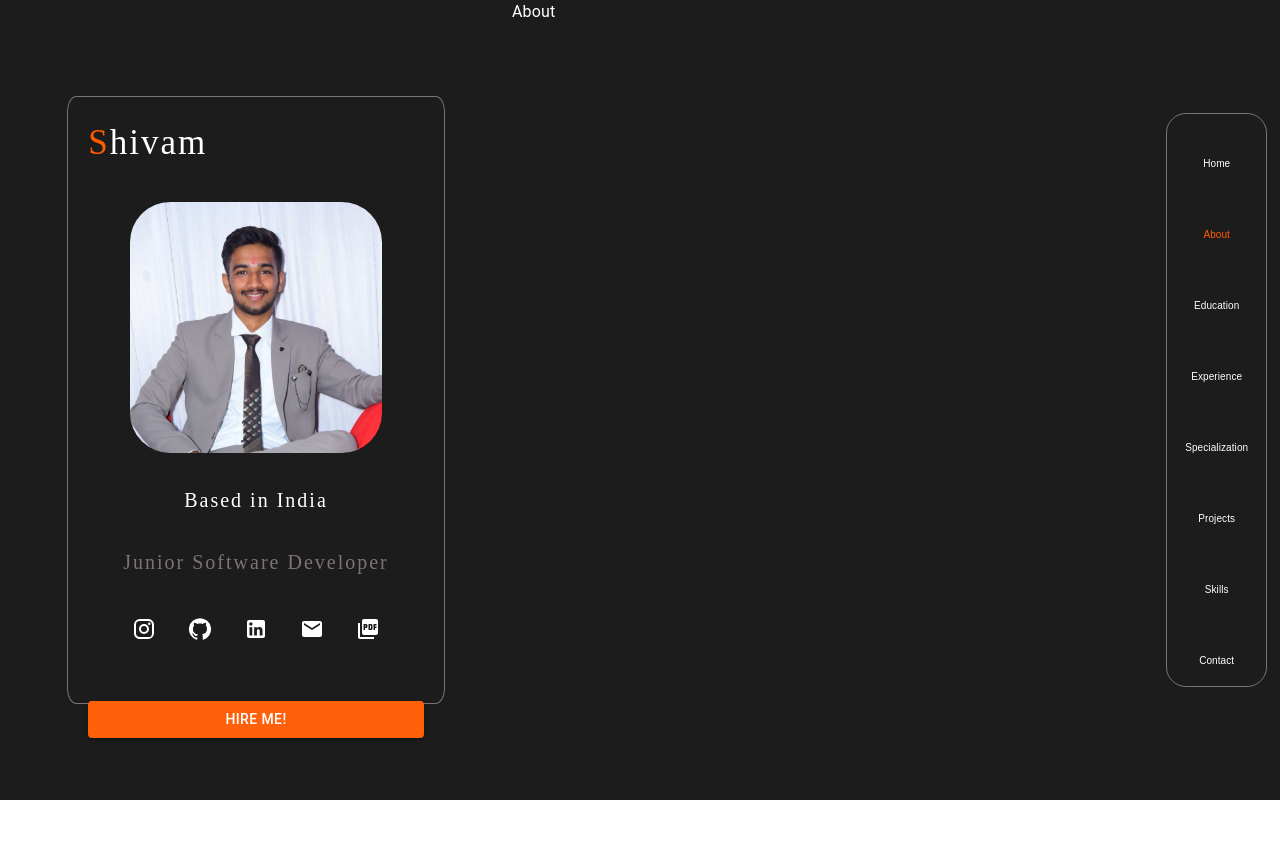
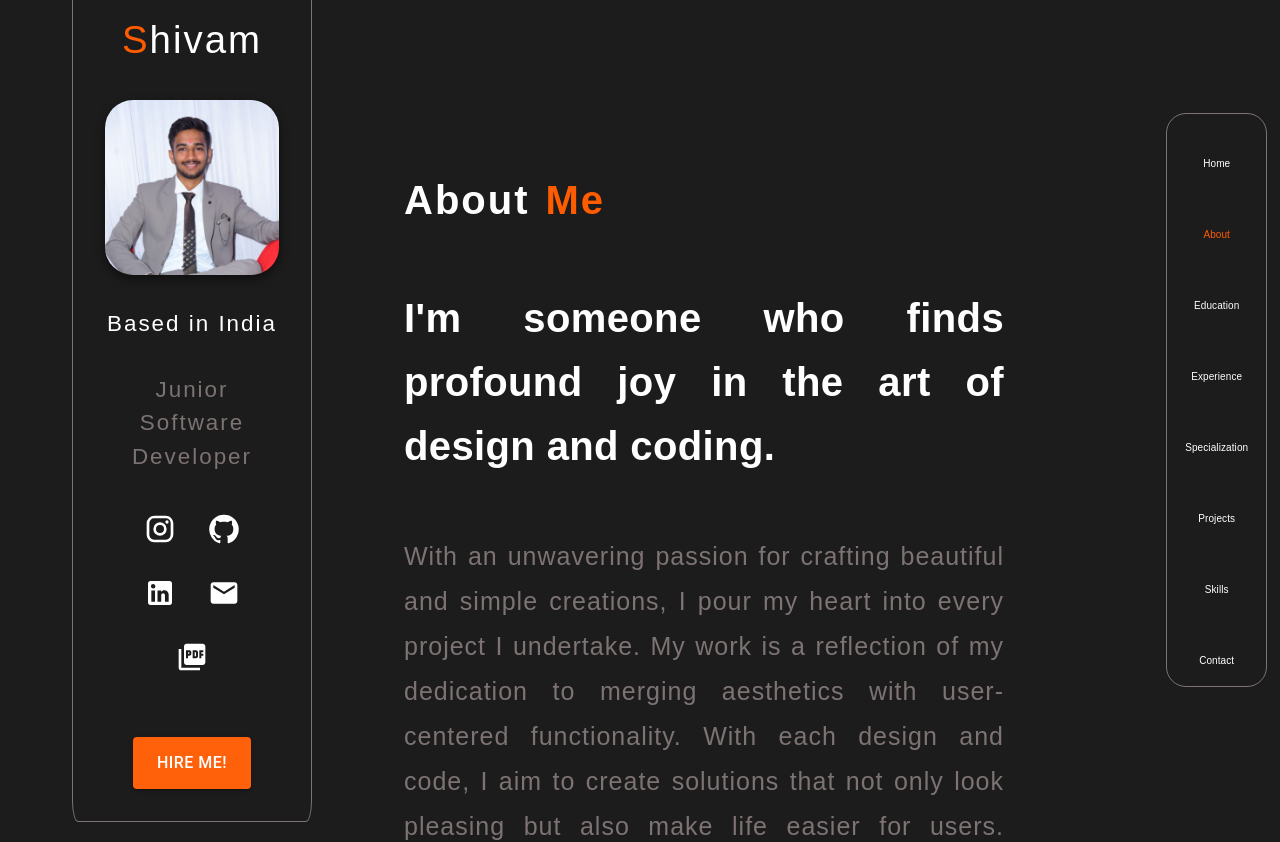
Before and after one commit to Shivamingale3/shivam-ingale-frontend, a React (Create React App) app: page /about in a window 1280 px wide. Shown: the top 842 px of the page. Before the commit the page ends 800 px from the top, so only its background shows below. Built offline with nearby package versions, Linux system fonts and the light colour scheme; some icons are missing.

Commit message:
[ADD]: responsiveness

```diff
--- a/src/Home.js
+++ b/src/Home.js
@@ -12,48 +12,54 @@ const Root = styled.div`
   background-color: #1D1C1D;
 `;
 
-
 export default function Home({ children }) {
-
-
   return (
     <Root>
       <CssBaseline />
+      {/* Profile Section */}
       <Grid2
         aria-label="profile-grid"
         sx={{
           display: 'flex',
           justifyContent: 'center',
           alignItems: 'center',
-          width: '40vw',
+          flexBasis: '30%', // Increase to 30% of the width
           height: '100vh',
           padding: '20px',
+          maxWidth: '30%', // Match the flexBasis
+          minWidth: '300px', // Ensure a minimum width for smaller screens
         }}
       >
-
         <Profile />
       </Grid2>
+
+      {/* Middle Section */}
       <Grid2
         aria-label="middle-grid"
         item
         color={'white'}
         sx={{
-          minWidth: '50vw',
+          flexBasis: '50%', // Middle section gets 50% of the width
           minHeight: '100vh',
+          padding: '20px', // Adds padding for breathing room
+          overflow: 'auto', // Handles overflow gracefully
         }}
       >
         {children}
         <Outlet />
       </Grid2>
+
+      {/* Sidebar Section */}
       <Grid2
         aria-label="sidebar-grid"
         sx={{
           display: 'flex',
           justifyContent: 'end',
           alignItems: 'center',
-          width: '10vw',
+          flexBasis: '20%', // Reduce Sidebar width slightly
           height: '100vh',
-          paddingRight: '1%'
+          paddingRight: '1%',
+          maxWidth: '20%', // Match the flexBasis
         }}
       >
         <Sidebar />
--- a/src/components/About.js
+++ b/src/components/About.js
@@ -1,9 +1,109 @@
-import React from 'react'
+import { useTheme } from '@emotion/react';
+import { Grid2, Typography } from '@mui/material';
+import React from 'react';
 
 const About = () => {
+  const colorTheme = useTheme();
+
   return (
-    <div>About</div>
-  )
-}
+    <Grid2
+      container
+      sx={{
+        height: '100%',
+        width: '100%',
+        display: 'flex',
+        flexDirection: 'column',
+        justifyContent: 'start',
+        alignItems: 'start',
+        paddingTop: '25%',
+        boxSizing: 'border-box',
+        overflow: 'auto', // Scroll if content overflows
+        color: 'white',
+      }}
+      gap={5}
+    >
+      {/* Title Section */}
+      <Grid2
+        sx={{
+          display: 'flex',
+          flexWrap: 'nowrap',
+          alignItems: 'center',
+          gap: 2,
+        }}
+      >
+        <Typography
+          fontFamily={['Rowdies', 'sans-serif']}
+          fontWeight={'bold'}
+          letterSpacing={2}
+          fontSize={40}
+          color={colorTheme.palette.accent.light}
+          sx={{
+            whiteSpace: 'nowrap',
+          }}
+        >
+          About
+        </Typography>
+        <Typography
+          fontFamily={['Rowdies', 'sans-serif']}
+          fontWeight={'bold'}
+          letterSpacing={2}
+          fontSize={40}
+          color={colorTheme.palette.accent.main}
+          sx={{
+            whiteSpace: 'nowrap',
+          }}
+        >
+          Me
+        </Typography>
+      </Grid2>
 
-export default About
+      {/* Short Paragraph */}
+      <Grid2 sx={{
+        marginTop: 2,
+        display: 'flex',
+        justifyContent: 'center',
+        alignItems: 'center',
+      }}>
+        <Typography
+          fontFamily={['Rowdies', 'sans-serif']}
+          fontSize={40}
+          color={colorTheme.palette.accent.light}
+          fontWeight={'bold'}
+          sx={{
+            wordBreak: 'break-word',
+            lineHeight: 1.6,
+            textAlign: 'justify',
+          }}
+        >
+          I'm someone who finds profound joy in the art of design and coding.
+        </Typography>
+      </Grid2>
+
+      {/* Long Paragraph */}
+      <Grid2 sx={{ marginTop: 2 }}>
+        <Typography
+          fontFamily={['Rowdies', 'sans-serif']}
+          letterSpacing={1}
+          fontSize={25}
+          fontWeight={400}
+          color={colorTheme.palette.accent.hover}
+          sx={{
+            wordBreak: 'break-word',
+            lineHeight: 1.8,
+            textAlign: 'justify',
+          }}
+        >
+          With an unwavering passion for crafting beautiful and simple creations, I
+          pour my heart into every project I undertake. My work is a reflection of my
+          dedication to merging aesthetics with user-centered functionality. With
+          each design and code, I aim to create solutions that not only look pleasing
+          but also make life easier for users. Welcome to my world of elegant
+          simplicity, where every line of code and every pixel hold the essence of my
+          love for what I do.
+        </Typography>
+      </Grid2>
+    </Grid2>
+  );
+};
+
+export default About;
--- a/src/components/Profile.js
+++ b/src/components/Profile.js
@@ -2,144 +2,124 @@ import { useTheme } from "@emotion/react";
 import { GitHub, Instagram, LinkedIn, Mail, PictureAsPdf } from "@mui/icons-material";
 import { Avatar, Button, Grid2, IconButton, Typography } from "@mui/material";
 import React from "react";
-
 
 const Profile = () => {
   const colorTheme = useTheme();
 
   return (
     <Grid2
+      container
+      direction="column"
       sx={{
-        display: 'flex',
-        flexDirection: 'column',
-        height: '80%',
-        width: '80%',
-        padding: "20px",
+        height: "auto",
+        width: { xs: "100%", sm: "95%", md: "80%", lg: "70%" },
+        padding: { xs: "24px", sm: "32px" },
         backgroundColor: "#1D1C1D",
         color: "white",
         textAlign: "center",
         borderRadius: "2.5%",
-        borderColor: [colorTheme.palette.accent.hover],
-        border: '1px solid',
-      }}
-      gap={4}
-    >
-      <Grid2
-        sx={{
-          display: 'flex',
-          textAlign: 'start',
-          flexWrap: 'nowrap'
+        border: "1px solid",
+        borderColor: colorTheme.palette.accent.hover,
+        justifyContent: "center",
+        alignItems: "center",
+        gap: 4,
+        overflow: "hidden",
+        flexShrink: 0,
       }}
     >
+      {/* Name */}
+      <Grid2 item sx={{ display: "flex", justifyContent: "center" }}>
         <Typography
-          fontFamily={["Crete Round", 'serif']}
+          fontFamily={['Rowdies', 'sans-serif']}
           letterSpacing={2}
-          fontSize={35}
+          fontSize={{ xs: "1.8rem", sm: "2.4rem" }}
           color={colorTheme.palette.accent.main}
         >
           S
         </Typography>
         <Typography
-          fontFamily={["Crete Round", 'serif']}
+          fontFamily={['Rowdies', 'sans-serif']}
           letterSpacing={2}
-          fontSize={35}
+          fontSize={{ xs: "1.8rem", sm: "2.4rem" }}
           color={colorTheme.palette.accent.light}
         >
           hivam
         </Typography>
       </Grid2>
-      <Grid2 sx={{
 
-        display: 'flex',
-        justifyContent: 'center',
-        alignItems: 'center'
-      }}>
+      {/* Avatar */}
+      <Grid2
+        item
+        sx={{
+          display: "flex",
+          justifyContent: "center",
+          alignItems: "center",
+          width: "100%",
+          maxWidth: "250px",
+        }}
+      >
         <Avatar
           variant="square"
           alt="Shivam"
           src="avatar.jpeg"
           sx={{
-            height: '100%',
-            width: '75%',
-            borderRadius: "16%"
-          }} />
+            width: "100%",
+            height: "auto",
+            borderRadius: "16%",
+            boxShadow: "0px 4px 10px rgba(0, 0, 0, 0.5)",
+          }}
+        />
       </Grid2>
+
+      {/* Location */}
       <Typography
-        fontFamily={["Crete Round", 'serif']}
+        fontFamily={['Rowdies', 'sans-serif']}
         letterSpacing={2}
-        fontSize={20}
+        fontSize={{ xs: "1.2rem", sm: "1.4rem" }}
         color={colorTheme.palette.accent.light}
       >
         Based in India
       </Typography>
+
+      {/* Role */}
       <Typography
-        fontFamily={["Crete Round", 'serif']}
+        fontFamily={['Rowdies', 'sans-serif']}
         letterSpacing={2}
-        fontSize={20}
+        fontSize={{ xs: "1.2rem", sm: "1.4rem" }}
         color={colorTheme.palette.accent.hover}
       >
         Junior Software Developer
       </Typography>
-      {/* <Grid2 container direction="row" justifyContent="center" spacing={2}>
-        <IconButton>
-          <Instagram sx={{ color: "white", cursor: "pointer" }} />
-          <Typography>Instagram</Typography>
-        </IconButton>
-        <IconButton>
-          <GitHub sx={{ color: "white", cursor: "pointer" }} />
-          <Typography>GitHub</Typography>
-        </IconButton>
-        <IconButton>
-          <LinkedIn sx={{ color: "white", cursor: "pointer" }} />
-          <Typography>LinkedIn</Typography>
-        </IconButton>
-        <IconButton>
-          <Mail sx={{ color: "white", cursor: "pointer" }} />
-          <Typography>Mail</Typography>
-        </IconButton>
-        <IconButton>
-          <PictureAsPdf sx={{ color: "white", cursor: "pointer" }} />
-          <Typography>Download Resume</Typography>
-        </IconButton>
-      </Grid2> */}
-      <Grid2 container direction="row" justifyContent="center" spacing={2}>
-        {/* Instagram Icon */}
+
+      {/* Social Icons */}
+      <Grid2
+        container
+        item
+        direction="row"
+        justifyContent="center"
+        alignItems="center"
+        spacing={2}
+        wrap="wrap"
+        sx={{
+          flexShrink: 0,
+        }}
+      >
+        {[
+          { icon: <Instagram />, label: "Instagram" },
+          { icon: <GitHub />, label: "GitHub" },
+          { icon: <LinkedIn />, label: "LinkedIn" },
+          { icon: <Mail />, label: "Mail" },
+          { icon: <PictureAsPdf />, label: "Download Resume" },
+        ].map(({ icon, label }, index) => (
           <IconButton
+            key={index}
             sx={{
               position: "relative",
               flexDirection: "column",
-            "&:hover .icon-label": {
-              opacity: 1, // Show text on hover
-            },
+              "&:hover .icon-label": { opacity: 1 },
             }}
           >
-          <Instagram sx={{ color: "white", cursor: "pointer" }} />
-          <Typography
-            className="icon-label"
-            sx={{
-              opacity: 0,
-              transition: "opacity 0.3s",
-              position: "absolute",
-              bottom: "-20px", // Adjust as needed
-              color: "white",
-              pointerEvents: "none",
-            }}
-          >
-            Instagram
-          </Typography>
-        </IconButton>
-
-        {/* GitHub Icon */}
-        <IconButton
-          sx={{
-            position: "relative",
-            flexDirection: "column",
-            "&:hover .icon-label": {
-              opacity: 1,
-            },
-          }}
-        >
-          <GitHub sx={{ color: "white", cursor: "pointer" }} />
+            {React.cloneElement(icon, { sx: { color: "white", fontSize: "2rem", } })}
             <Typography
               className="icon-label"
               sx={{
@@ -148,104 +128,32 @@ const Profile = () => {
                 position: "absolute",
                 bottom: "-20px",
                 color: "white",
+                fontSize: "0.8rem",
                 pointerEvents: "none",
               }}
             >
-            GitHub
+              {label}
             </Typography>
           </IconButton>
+        ))}
+      </Grid2>
 
-        {/* LinkedIn Icon */}
-        <IconButton
-          sx={{
-            position: "relative",
-            flexDirection: "column",
-            "&:hover .icon-label": {
-              opacity: 1,
-            },
-          }}
-        >
-          <LinkedIn sx={{ color: "white", cursor: "pointer" }} />
-          <Typography
-            className="icon-label"
-            sx={{
-              opacity: 0,
-              transition: "opacity 0.3s",
-              position: "absolute",
-              bottom: "-20px",
-              color: "white",
-              pointerEvents: "none",
-            }}
-          >
-            LinkedIn
-          </Typography>
-        </IconButton>
-
-        {/* Mail Icon */}
-        <IconButton
-          sx={{
-            position: "relative",
-            flexDirection: "column",
-            "&:hover .icon-label": {
-              opacity: 1,
-            },
-          }}
-        >
-          <Mail sx={{ color: "white", cursor: "pointer" }} />
-          <Typography
-            className="icon-label"
-            sx={{
-              opacity: 0,
-              transition: "opacity 0.3s",
-              position: "absolute",
-              bottom: "-20px",
-              color: "white",
-              pointerEvents: "none",
-            }}
-          >
-            Mail
-          </Typography>
-        </IconButton>
-
-        {/* Download Resume Icon */}
-        <IconButton
-          className="icon-image"
-          sx={{
-            position: "relative",
-            flexDirection: "column",
-            "&:hover .icon-label ": {
-              opacity: 1,
-            },
-          }}
-        >
-          <PictureAsPdf sx={{ color: "white", cursor: "pointer" }} />
-          <Typography
-            className="icon-label"
-            sx={{
-              opacity: 0,
-              transition: "opacity 0.3s",
-              position: "absolute",
-              bottom: "-50px",
-              color: "white",
-              pointerEvents: "none",
-            }}
-          >
-            Download Resume
-          </Typography>
-        </IconButton>
-      </Grid2>
+      {/* Hire Me Button */}
       <Button
         variant="contained"
         sx={{
-          marginTop: "20px",
+          mt: 3,
           backgroundColor: "#ff600a",
           color: "white",
+          padding: "12px 24px",
+          fontSize: "1rem",
           "&:hover": { backgroundColor: "#e05500" },
         }}
       >
         Hire Me!
       </Button>
     </Grid2>
+
   );
 };
 
```
Also changed, not shown: src/components/Info.js (+60 -10 lines). Lines whose indentation alone changed are shown as unchanged.
